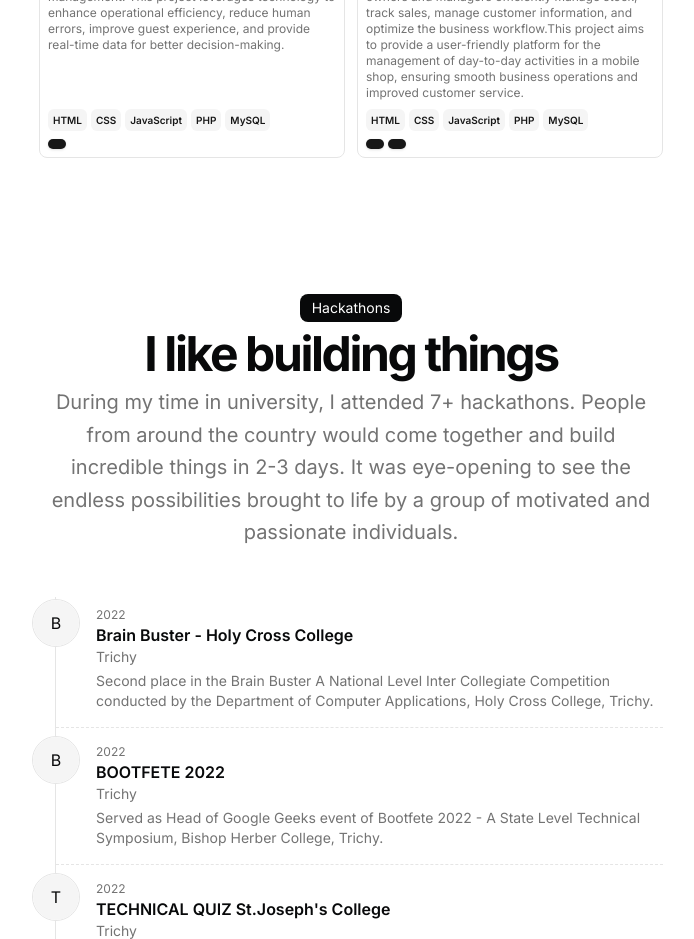
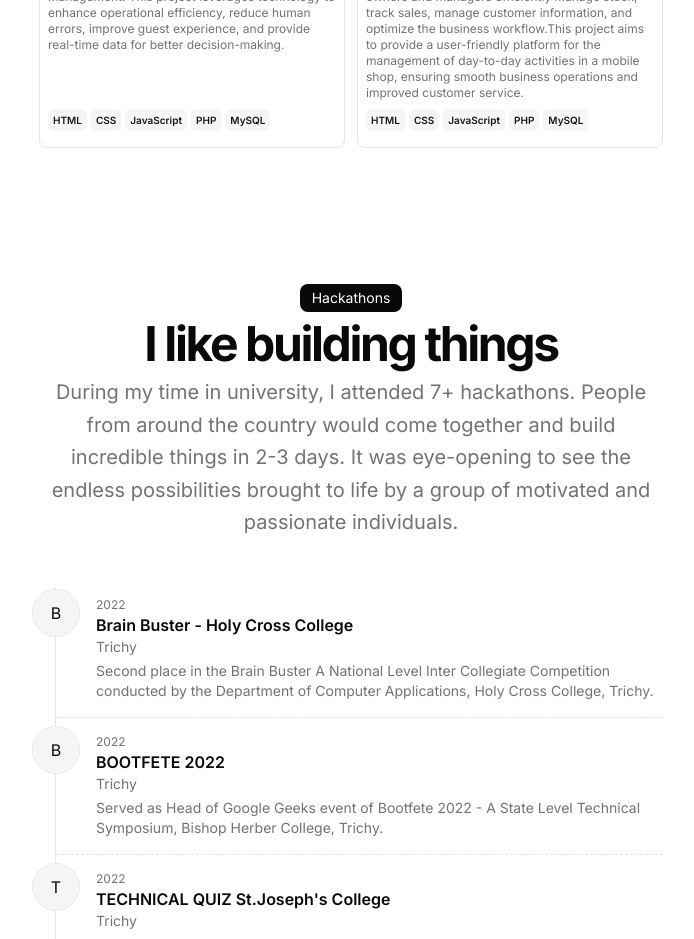
Before and after one commit to SREEVARSAN-M/portfolio-kishore, a Next.js app: page / in a window 1280 px wide. Shown: the part 1300-2239 px from the top of the page, without its empty margins (289-983 px from the left). Built offline with nearby package versions, Linux system fonts and the light colour scheme.

Commit message:
updated my details

```diff
--- a/src/app/page.tsx
+++ b/src/app/page.tsx
@@ -137,7 +137,7 @@ export default function Page() {
                 delay={BLUR_FADE_DELAY * 12 + id * 0.05}
               >
                 <ProjectCard
-                  href={project.href}
+                  //href={project.href}
                   key={project.title}
                   title={project.title}
                   description={project.description}
@@ -145,7 +145,7 @@ export default function Page() {
                   tags={project.technologies}
                   image={project.image}
                   video={project.video}
-                  links={project.links}
+                  //links={project.links}
                 />
               </BlurFade>
             ))}
--- a/src/data/resume.tsx
+++ b/src/data/resume.tsx
@@ -146,12 +146,12 @@ export const DATA = {
       links: [
         {
           //type: "Website",
-          href: "",
+          //href: "",
           //icon: <Icons.globe className="size-3" />,
         },
         {
           //type: "Source",
-          href: "",
+          //href: "",
           //icon: <Icons.github className="size-3" />,
         },
       ],
```
